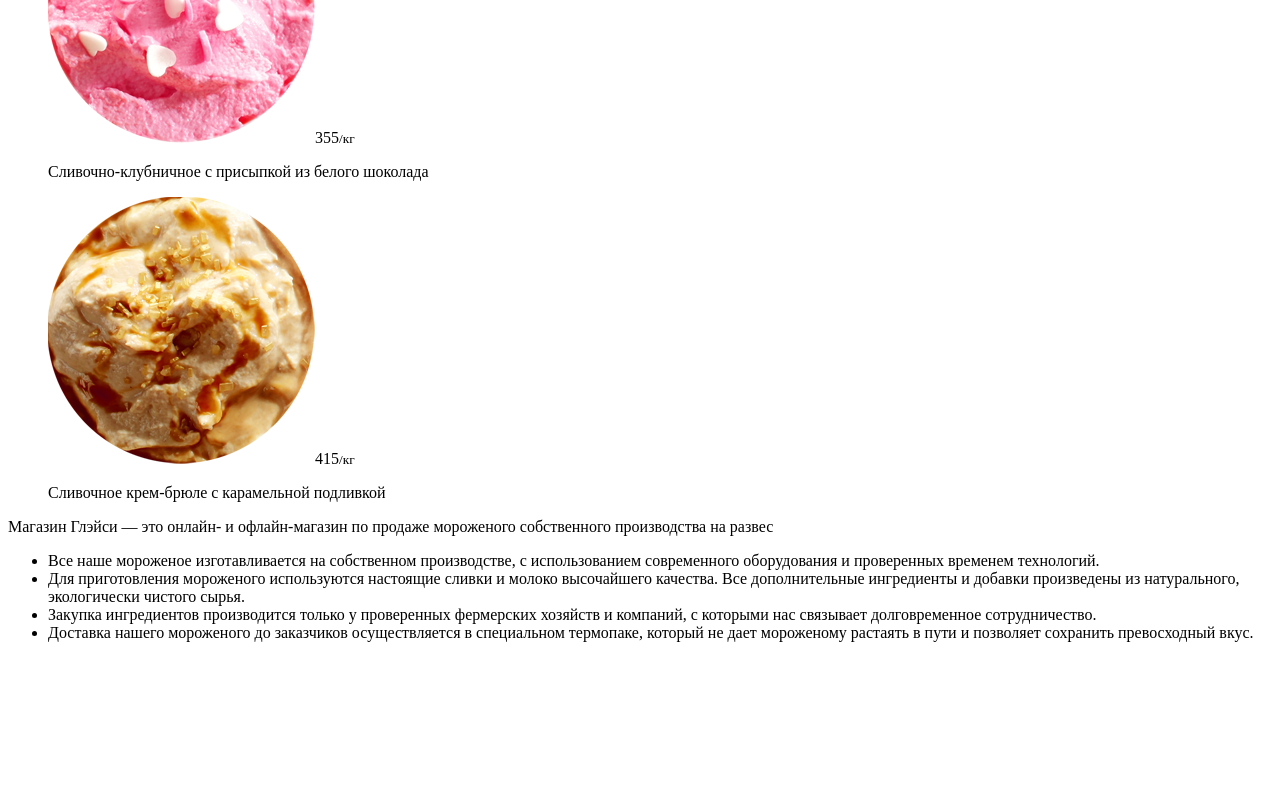
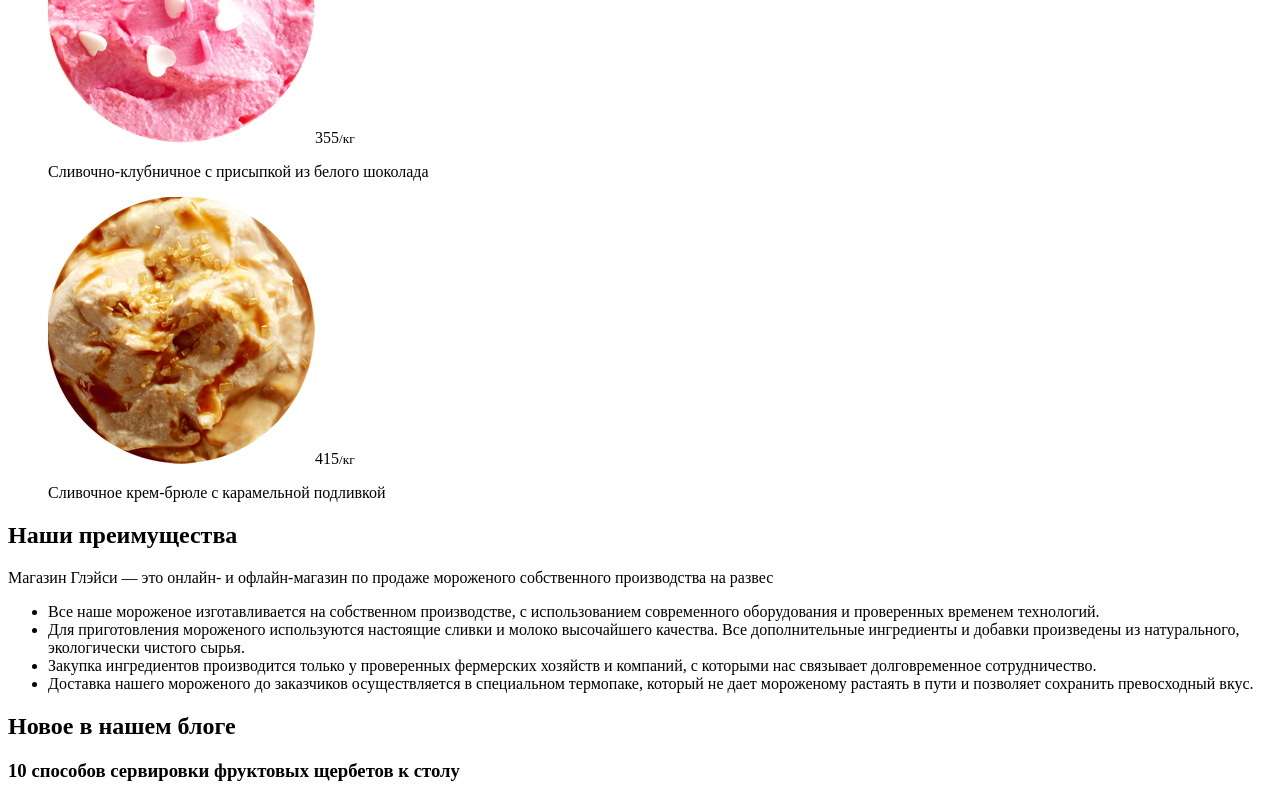
Before and after one commit to maximshigaev/gllacy, a React (Create React App) app: page / in a window 1280 px wide. Shown: the part 2273-3073 px from the top of the page. Before the commit the page ends 2931 px from the top, so only its background shows below. Built offline with nearby package versions, Linux system fonts and the light colour scheme.

Commit message:
add layout for the News component

```diff
--- a/src/components/Advantages/Advantages.tsx
+++ b/src/components/Advantages/Advantages.tsx
@@ -2,6 +2,7 @@ import { FC } from 'react';
 
 export const Advantages: FC = () => (
   <section>
+    <h2 className="visually-hidden">Наши преимущества</h2>
     <p>
       Магазин Глэйси — это онлайн- и офлайн-магазин по продаже мороженого собственного производства на развес
     </p>
--- a/src/components/MainPage/MainPage.tsx
+++ b/src/components/MainPage/MainPage.tsx
@@ -7,6 +7,7 @@ import {
   Promotions,
   Assortment,
   Advantages,
+  News,
 } from '../';
 
 export const MainPage: FC = () => (
@@ -18,6 +19,7 @@ export const MainPage: FC = () => (
       <Promotions />
       <Assortment />
       <Advantages />
+      <News />
     </main>
   </>
 );
--- /dev/null
+++ b/src/components/News/News.tsx
@@ -0,0 +1,10 @@
+import { FC } from 'react';
+
+export const News: FC = () => (
+  <article>
+    <h2>Новое в нашем блоге</h2>
+    <h3>
+      10 способов сервировки фруктовых щербетов к столу
+    </h3>
+  </article>
+);
--- a/src/components/index.ts
+++ b/src/components/index.ts
@@ -6,3 +6,4 @@ export { Promotions } from './Promotions/Promotions';
 export { Assortment } from './Assortment/Assortment';
 export { AssortmentItem } from './AssortmentItem/AssortmentItem';
 export { Advantages} from './Advantages/Advantages';
+export { News } from './News/News';
```
